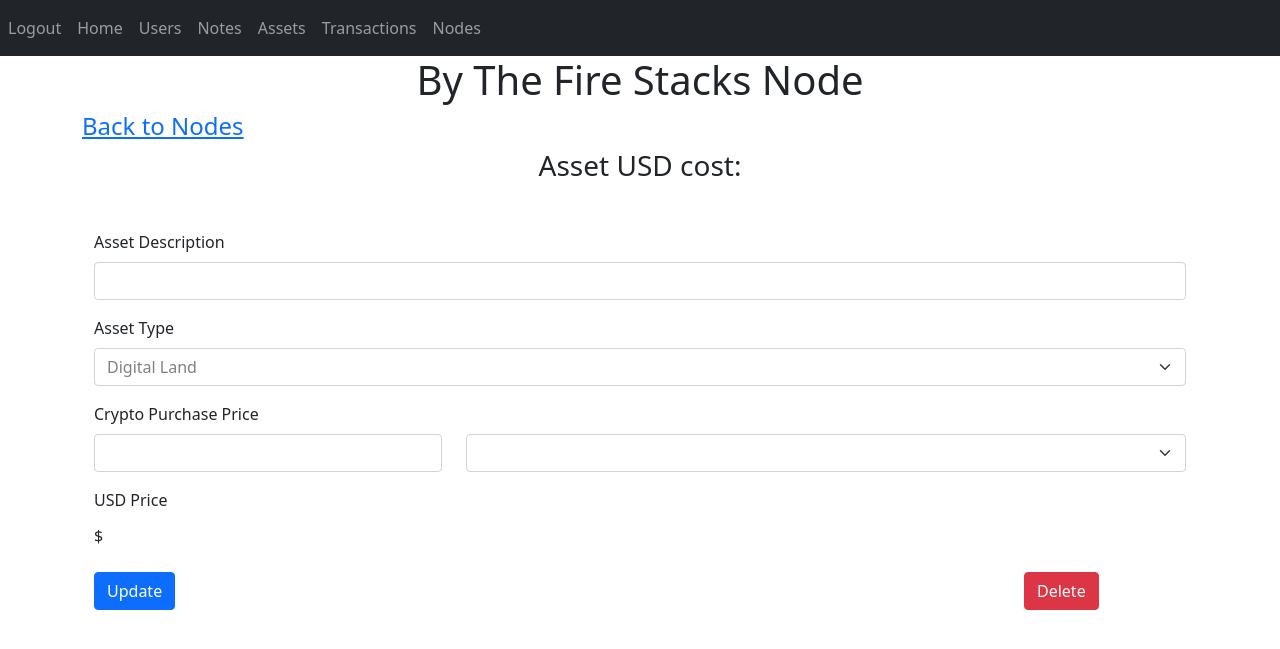
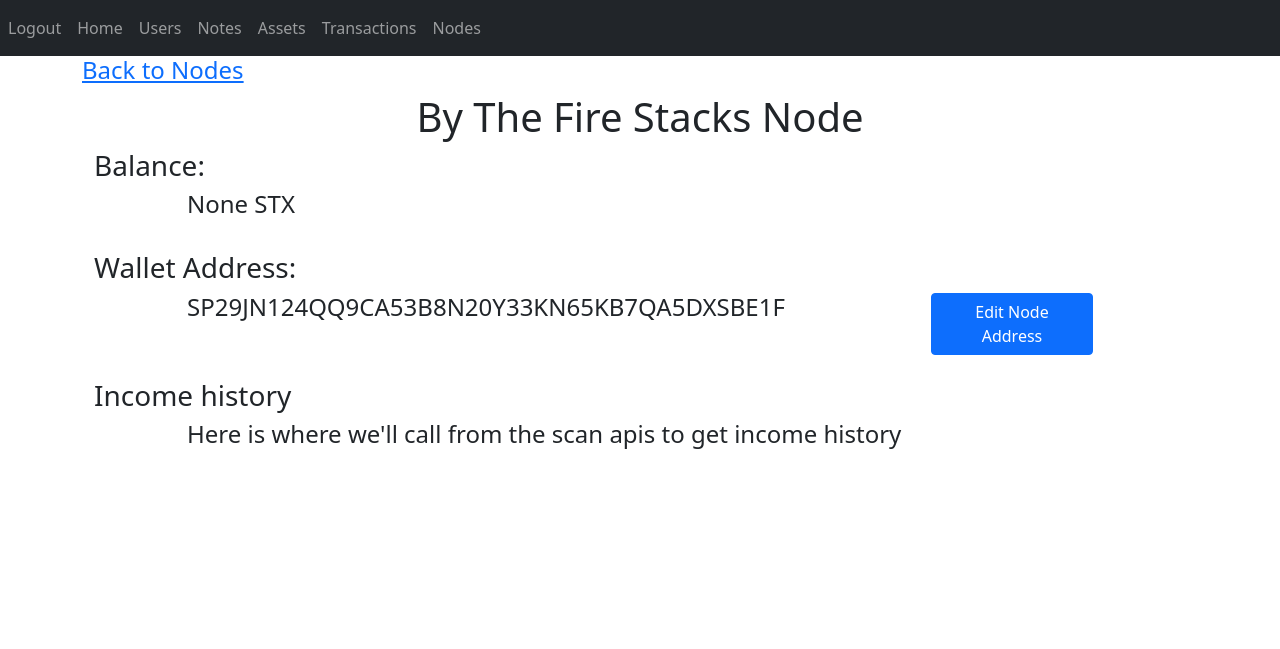
Before and after one commit to TigerJohn3/btf_accounting_app, a Flask app: page /view-node/1 in a window 1280 px wide. Shown: the top 649 px of the page. Run offline with Flask 2, Linux system fonts and the light colour scheme; a user stored in the database is signed in; data comes from the database, SQL or seed files in the repository; both versions use the stored data as it was after the commit; data that the repository does not hold is empty.

Commit message:
Added node section

```diff
--- a/website/__init__.py
+++ b/website/__init__.py
@@ -1,5 +1,4 @@
-from operator import index
-from flask import Flask, redirect, url_for, render_template
+from flask import Flask
 from flask_sqlalchemy import SQLAlchemy
 from datetime import datetime
 from os import path
--- /dev/null
+++ b/website/node_api_calls.py
@@ -0,0 +1,11 @@
+import json
+import requests
+
+def stacks_balance(node_address):
+    try:
+        response = requests.get(f"https://stacks-node-api.mainnet.stacks.co/extended/v1/address/{node_address}/stx")
+        data = json.loads(response.text)
+        stacks_balance = float(data['balance']) * 0.000001  #Returns total number of STX tokens in wallet
+        return stacks_balance
+    except:
+        return "None"
--- a/website/templates/nodes/view_individual_node.html
+++ b/website/templates/nodes/view_individual_node.html
@@ -16,58 +16,80 @@
 
 </style>
 
-<h1 align="center">By The Fire {{ node_to_edit.network }} Node</h1>
 <h4 align="left">
     <a href="/view-nodes">Back to Nodes</a>
 </h4>
-<h3 align="center">Asset USD cost:</h3>
-<form method="POST">
+<h1 align="center">By The Fire {{ node_to_edit.network }} Node</h1>
+
 <div class="container">
-        <div class="col-12 mt-5">
-            <label for="description" class="form-label">Asset Description</label>
-            <input name="description" type="description" class="form-control" id="description">
-        </div>
-        <div class="col-12 mt-3">
-            <label for="assetType" class="form-label">Asset Type</label>
-            <select name="type" class="form-select mb-3" id="assetType">
-                <option disabled id="disabled"></option>
-                    <option value="Digital Land">Digital Land</option>
-                    <option value="NFT">NFT</option>
-            </select>
-       </div>
-       <label for="cryptoPrice" class="form-label">Crypto Purchase Price</label>
-       <div class="row">
+    <div class="row align-items-start">
         <div class="col-4">
-               <input name="purchase_price" class="form-control" id="cryptoPrice" placeholder="">
-           </div>
-           <div class="col-8">
-               <select name="purchase_type" class="form-select mb-3" id="cryptoType">
-                    <option disabled selected id="selected"></option>
-                    <option value="bitcoin">Bitcoin</option>
-                    <option value="ethereum">Ether</option>
-                    <option value="matic-network">Matic</option>
-                    <option value="vulcan-forged">PYR</option>
-                    <option value="usd-coin">USDC</option>
-                </select>
+            <h3>Balance: </h3>
         </div>
     </div>
-        <label for="usdPrice" class="form-label">USD Price</label>
-        <div class="input-group col-12 mt-1">
-            <label name="usd_price" type="text" class="list-group" id="disabledTextInput">$</label>
+    <div class="row justify-content-center">
+        <div class="col-10">
+            <h4>{{ node_to_edit.balance }} {{ node_to_edit.token }}</h4>
         </div>
-        <div class="row mt-4">
+    </div>
+</div>
+
+<br/>
+
+<div class="container">
+    <div class="row align-items-start">
+        <div class="col-4">
+            <h3>Wallet Address: </h3>
+        </div>
+    </div>
+    <div class="row justify-content-evenly">
+        <div class="col-7">
+            <h4>{{ node_to_edit.wallet_address }}</h4>
+        </div>
+        <div class="col-2">
+            <button type="button" class="btn btn-primary" data-bs-toggle="modal" data-bs-target="#nodeAddress" data-bs-whatever="@mdo">Edit Node Address</button>
+        </div>
+    </div>
+</div>
+
+<br/>
+
+<div class="container">
+    <div class="row align-items-start">
+        <div class="col-4">
+            <h3>Income history </h3>
+        </div>
+    </div>
+    <div class="row justify-content-center">
         <div class="col-10">
-                <button type="submit" class="btn btn-primary">Update</button>
-            </div>
-            <div class="col-2 mt">
-                <button type="button" class="btn btn-danger" data-bs-toggle="modal">
-                    Delete
-                </button>
+            <h4>Here is where we'll call from the scan apis to get income history</h4>
         </div>
     </div>
 </div>
 
 
+<div class="modal fade" id="nodeAddress" tabindex="-1" aria-labelledby="exampleModalLabel" aria-hidden="true">
+  <div class="modal-dialog">
+    <div class="modal-content">
+      <div class="modal-header">
+        <h5 class="modal-title" id="modalLabel">Enter Node Address</h5>
+        <button type="button" class="btn-close" data-bs-dismiss="modal" aria-label="Close"></button>
+      </div>
+      <div class="modal-body">
+        <form method="POST" name="addressData" action="/update-node/{{ node_to_edit.id }}">
+          <div class="mb-3">
+            <label for="recipient-name" class="col-form-label">New Node Address:</label>
+            <input type="text" class="form-control" name="newNodeAddress" id="newNodeAddress" placeholder={{ node_to_edit.wallet_address }}>
+          </br>
+            <input type="submit" class="btn btn-primary" value="Update">
+          </div>
         </form>
+      </div>
+    </div>
+  </div>
+</div>
+
+
+
 
 {% endblock %}
--- a/website/templates/nodes/view_nodes.html
+++ b/website/templates/nodes/view_nodes.html
@@ -32,6 +32,7 @@
             <td>{{ node.wallet_address }}</td>
             <td>
                 <a href="/view-node/{{ node.id }}" class="btn btn-secondary" role="button">View Node Details</a>
+                <a href="/delete-node/{{ node.id }}" class="btn btn-danger" role="button">Delete Node</a>
             </td>
 
           </tr>
--- a/website/templates/view_assets.html
+++ b/website/templates/view_assets.html
@@ -80,5 +80,7 @@
         </tbody>
     </table>
 
+    <p>Remember to add in Arvo's feedback. Potential Capital Gains - Pull floor price from Open Sea</p>
+
 
 {% endblock %}
--- a/website/views.py
+++ b/website/views.py
@@ -1,7 +1,8 @@
 from lib2to3.pgen2 import token
 from time import strftime
 import traceback
-from . import db, token_price_api_calls
+from turtle import update
+from . import db, token_price_api_calls, node_api_calls
 from .models import Note, User, Asset, Node
 import datetime
 import time
@@ -10,6 +11,12 @@
 from unicodedata import category
 from dotenv import load_dotenv
 import os
+
+
+
+### Next - Add a ledger of all BTF transactions!!!
+
+
 
 #from polygonscan import PolygonScan - You need this if using github poly scan code
 
@@ -25,6 +32,12 @@
 def home():
     return render_template('home.html', user=current_user)
     #checks to see if current user is authenticated (for base.html)
+
+
+#####
+## Nodes section ##
+#####
+
 
 @views.route('/add-node', methods = ['GET', 'POST'])
 @login_required
@@ -43,7 +56,55 @@
 
     return render_template('/nodes/add_node.html', user=current_user)
 
+# Delete Node
+@views.route('/delete-node/<int:id>', methods = ['GET'])
+@login_required
+def delete_node(id):
+    node_to_delete = Node.query.get_or_404(id)
+    print(node_to_delete)
 
+
+    ### Will need to add a confirmation before deleting at some point
+
+    try:
+        flash(f'{node_to_delete.network} node has been deleted', category='error')
+        db.session.delete(node_to_delete)
+        db.session.commit()
+        return redirect(url_for('views.view_nodes'))
+    except:
+        return "We ran into a problem bro. A big time problem"
+
+# Update Node
+@views.route('/update-node/<int:id>', methods = ['POST'])
+def update_node_address(id):
+    node_to_update = Node.query.get_or_404(id)
+    try:
+        new_node_address = request.form['newNodeAddress']
+        # May be inefficient - Need to check so balance is updated on website
+        if node_to_update.network == "Stacks":
+            node_to_update.balance = node_api_calls.stacks_balance(node_to_update.wallet_address)
+        if new_node_address == "":
+            print(node_to_update.wallet_address)
+            return render_template('/nodes/view_individual_node.html', user=current_user, node_to_edit=node_to_update)
+        else:
+            print("UPDATED")
+            node_to_update.wallet_address = new_node_address
+            print(node_to_update.wallet_address)
+            db.session.commit()
+            flash("Wallet Address Updated", category='success')
+            return render_template('/nodes/view_individual_node.html', user=current_user, node_to_edit=node_to_update)
+
+    except IOError:
+        traceback.format_exc()
+        return "There was a problem updating node"
+
+
+
+## It took long enough, but you figured out how to update node address.
+# Next step, pull in transaction history
+
+
+# View total nodes page
 @views.route('/view-nodes', methods = ['GET', 'POST'])
 @login_required
 def view_nodes():
@@ -51,15 +112,18 @@
 
     return render_template('/nodes/view_nodes.html', user=current_user, nodes=nodes)
 
-
+# View an individual node
 @views.route('/view-node/<int:id>', methods = ['GET', 'POST'])
 @login_required
 def view_individual_node(id):
     node_to_edit = Node.query.get_or_404(id)
+    if node_to_edit.network == "Stacks":
+        node_to_edit.balance = node_api_calls.stacks_balance(node_to_edit.wallet_address)
 
     return render_template('/nodes/view_individual_node.html', user=current_user, node_to_edit=node_to_edit)
 
 
+### When starting off coding on 21 Aug 22, ensure the view node section is editable
 
 
 
@@ -108,14 +172,16 @@
     data=transaction_data
     )
 
-
-
     # This is the code to use with the Github functions written
     # with PolygonScan("7UW6I72B4W8HSIWH41NKX5QMD97NZ6F85Z",False) as pyr:
     #     print(float(pyr.get_matic_balance(john_matic_address))/1000000000000000000)
     #     print(float(pyr.get_acc_balance_by_token_and_contract_address(lava_contract_address, john_matic_address))/1000000000000000000)
     #     pyr_in_wallet = float(pyr.get_acc_balance_by_token_and_contract_address(pyr_contract_address, john_matic_address)) / 1000000000000000000
     #     return str(pyr_in_wallet)
+
+
+
+
 
 
 # View to add first part of asset
```
Also changed, not shown: website/database.db. Lines whose indentation alone changed are shown as unchanged.
